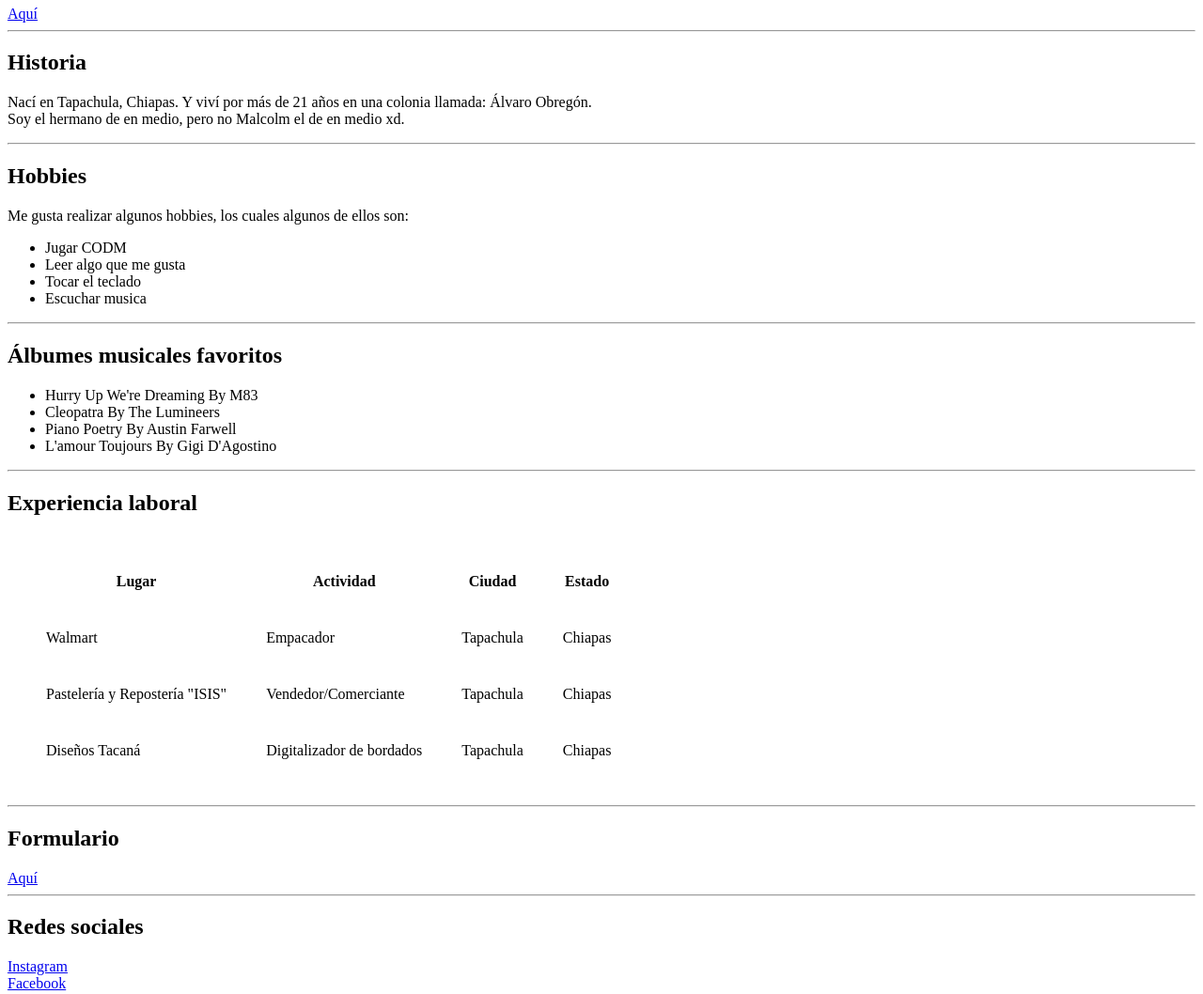
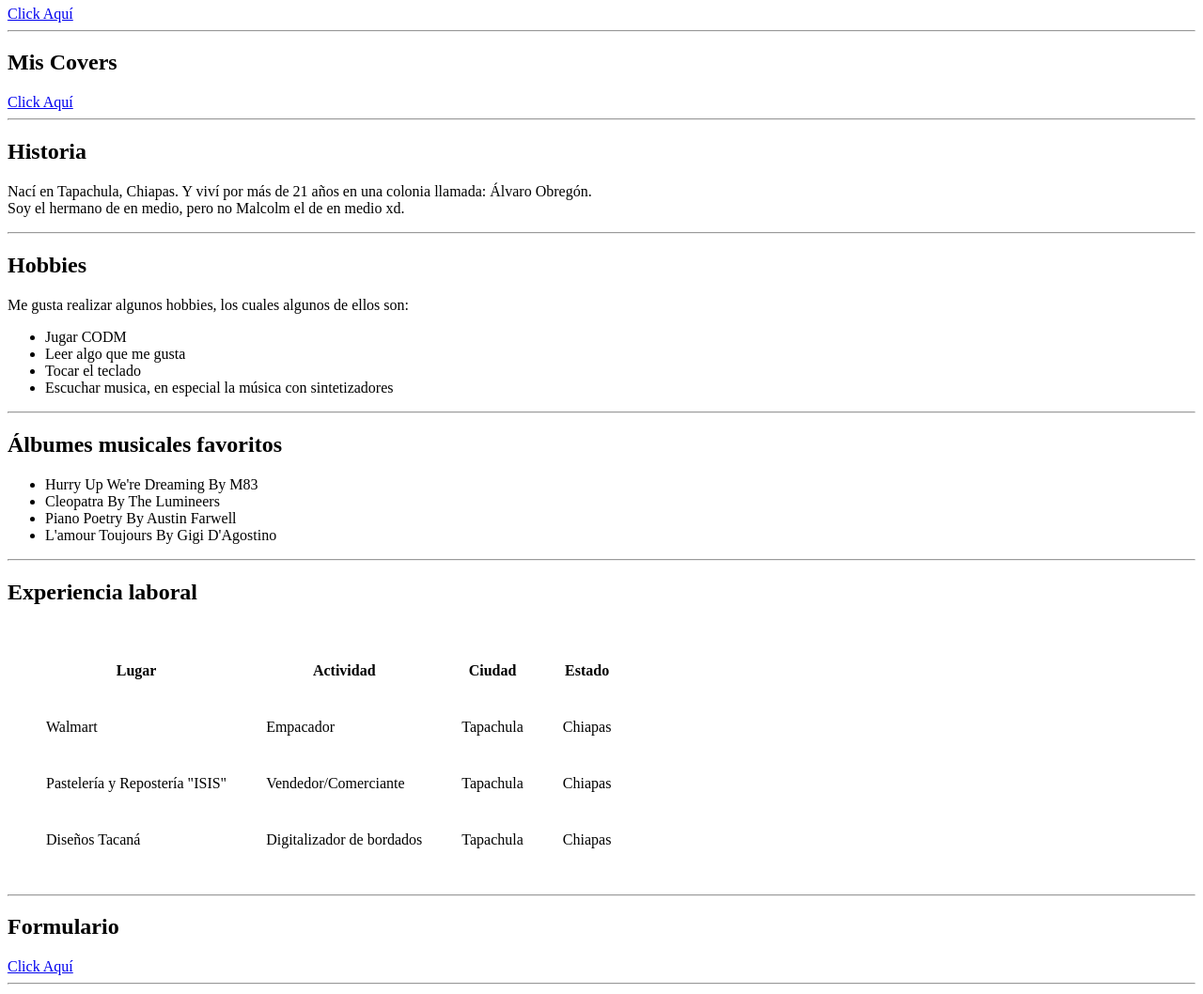
Before and after one commit to J-JulianCL/Sitio, a plain HTML site: page index.html in a window 1280 px wide. Shown: the part 980-2038 px from the top of the page at 94% size. Drawn offline with Linux system fonts and the light colour scheme.

Commit message:
Actualización de index.html

```diff
--- a/index.html
+++ b/index.html
@@ -20,12 +20,15 @@
         <img src="images/casio-ctk-611.png" width="450" alt="teclado casio-ctk-611" />
     </div>
     <p>Y este es mi humilde teclado</p>
-    <hr>
+    <hr/>
 
     <h2>Mis composiciones musicales</h2>
-    <a href="Canciones.html">Aquí</a>
+    <a href="Canciones.html">Click Aquí</a>
     <hr/>
 
+    <h2>Mis Covers</h2>
+    <a href="Covers.html">Click Aquí</a>
+    <hr/>
     <h2> Historia </h2>
     <p>
         Nací en Tapachula, Chiapas. Y viví por más de 21 años en una colonia llamada: Álvaro Obregón.
@@ -40,7 +43,7 @@
         <li> Jugar CODM </li>
         <li> Leer algo que me gusta </li>
         <li> Tocar el teclado </li>
-        <li> Escuchar musica </li>
+        <li> Escuchar musica, en especial la música con sintetizadores </li>
     </ul>
     <hr />
 
@@ -90,7 +93,7 @@
     </table>
     <hr />
     <h2>Formulario</h2>
-    <a href="Formulario.html">Aquí</a>
+    <a href="Formulario.html">Click Aquí</a>
     <hr />
     <h2>Redes sociales</h2>
     <a target="_blank" href="https://www.instagram.com/j_juliancl/"> Instagram </a> <br />
```
